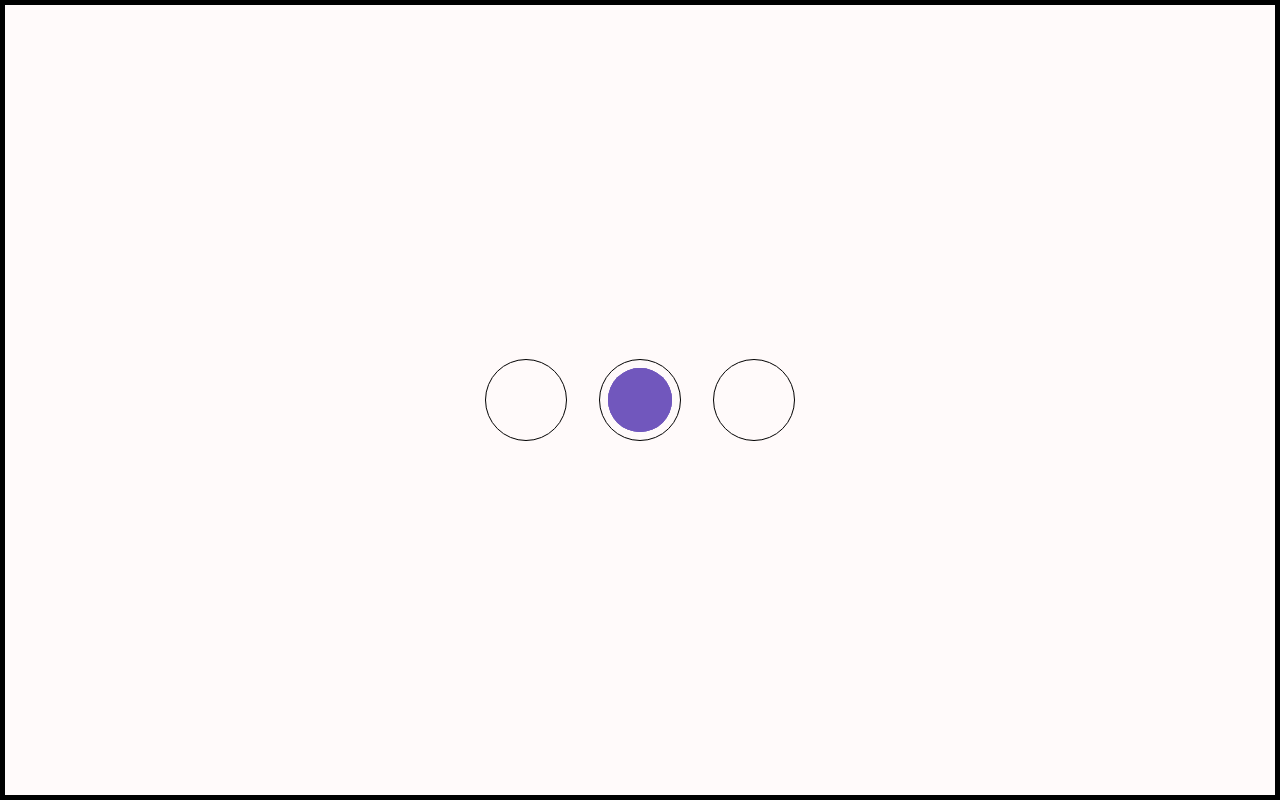
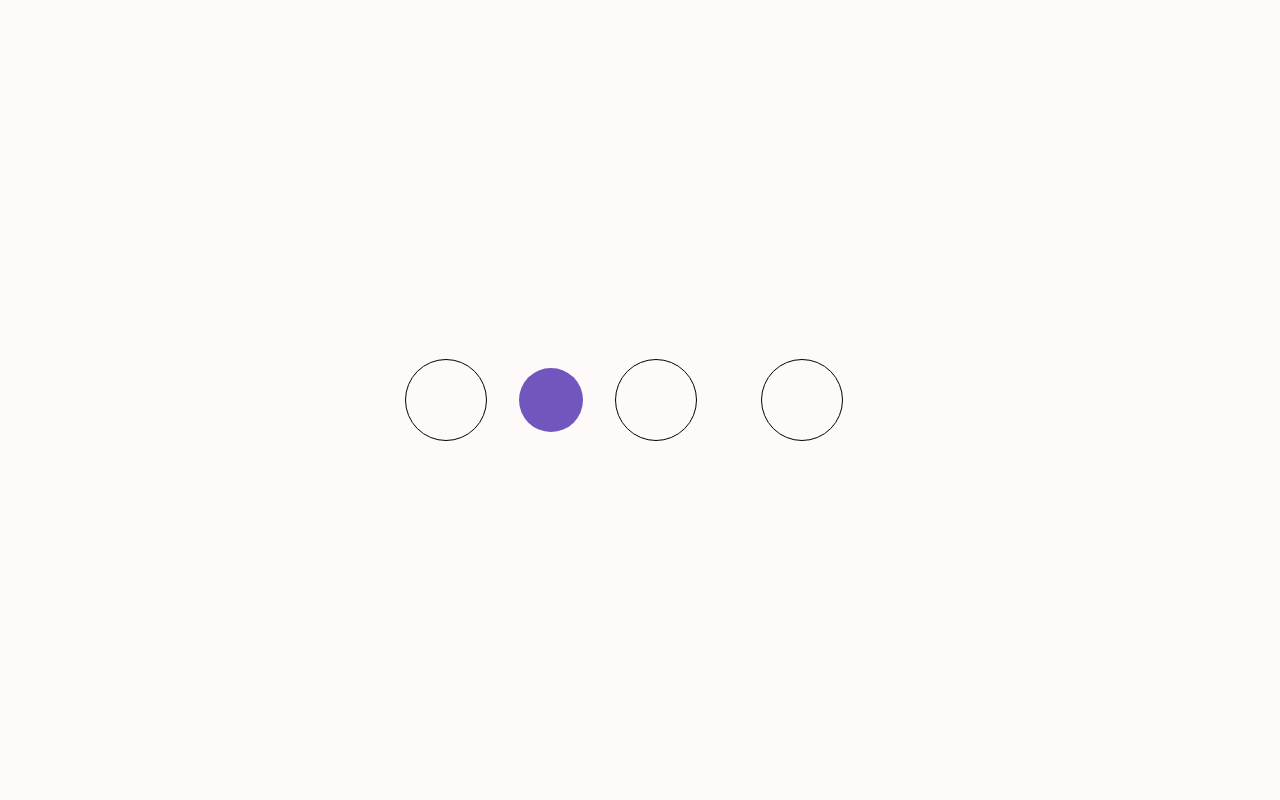
Before and after one commit to sophiebrunner/custom-radio-buttons, a plain HTML site: page index.html in a window 1280 px wide. Drawn offline with Linux system fonts and the light colour scheme.

Commit message:
refactor: change pseudo-class for checked-status

```diff
--- a/index.html
+++ b/index.html
@@ -13,7 +13,7 @@
     <link rel="stylesheet" href="style.css" />
   </head>
   <body>
-    <main class="container">
+    <main>
       <input type="radio" name="radio" id="one" class="custom-radio" checked />
       <label for="one"></label>
       <input type="radio" name="radio" id="two" class="custom-radio" />
--- a/style.css
+++ b/style.css
@@ -21,14 +21,13 @@ body {
   background-color: var(--col-background-color);
 }
 
-.container {
+main {
   width: 100%;
   height: 100%;
   display: flex;
   justify-content: center;
   align-items: center;
   gap: 2em;
-  border: 5px solid black;
 }
 
 .custom-radio {
@@ -37,16 +36,16 @@ body {
   height: 5em;
   border-radius: 50%;
   border: 1px solid black;
+  cursor: pointer;
 }
 
-label {
+input:checked + label {
   content: "";
+  display: block;
   width: 4em;
   height: 4em;
   border-radius: 50%;
-  display: block;
   background-color: var(--col-highlight-color);
   padding: 1em;
   cursor: pointer;
-  position: absolute;
 }
```
